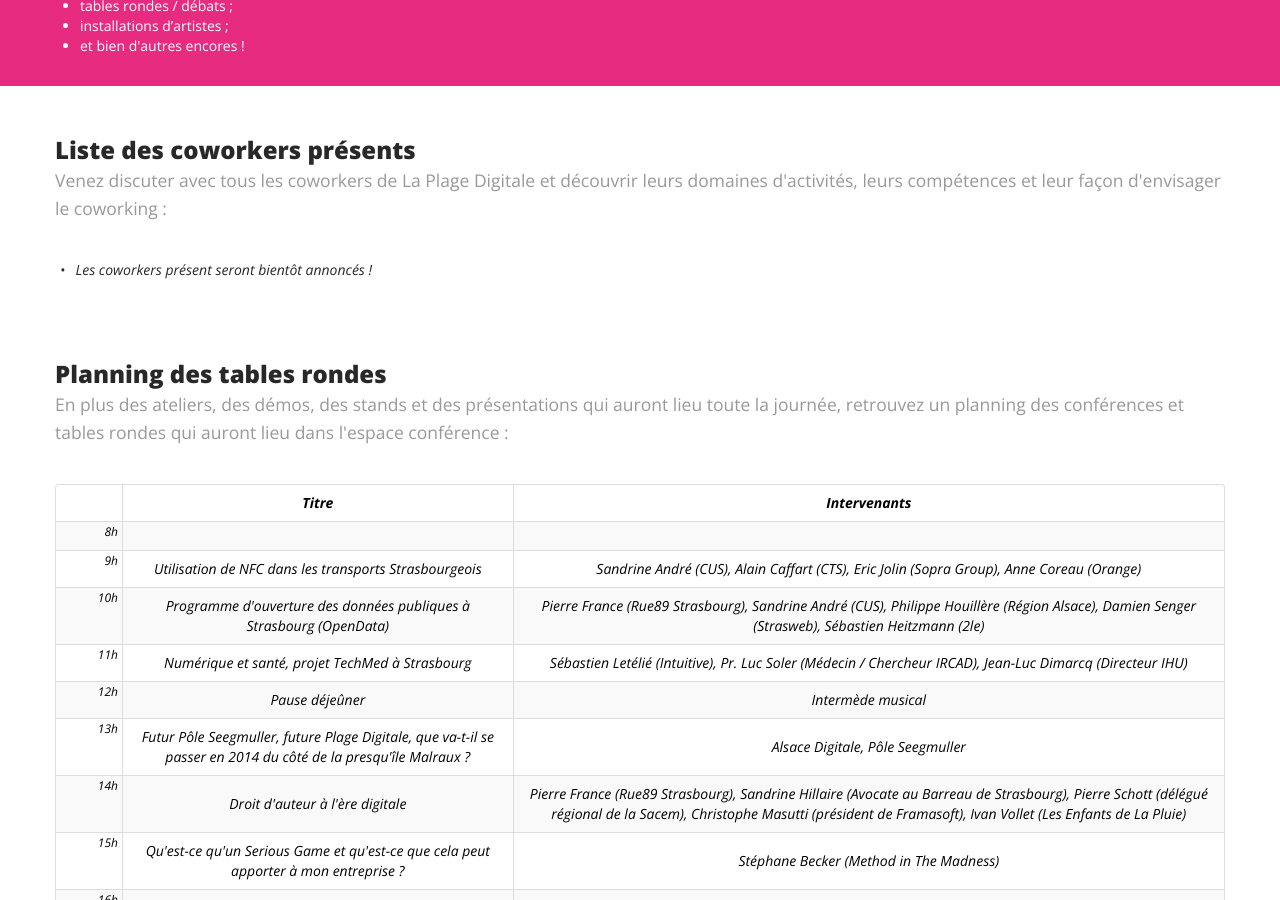
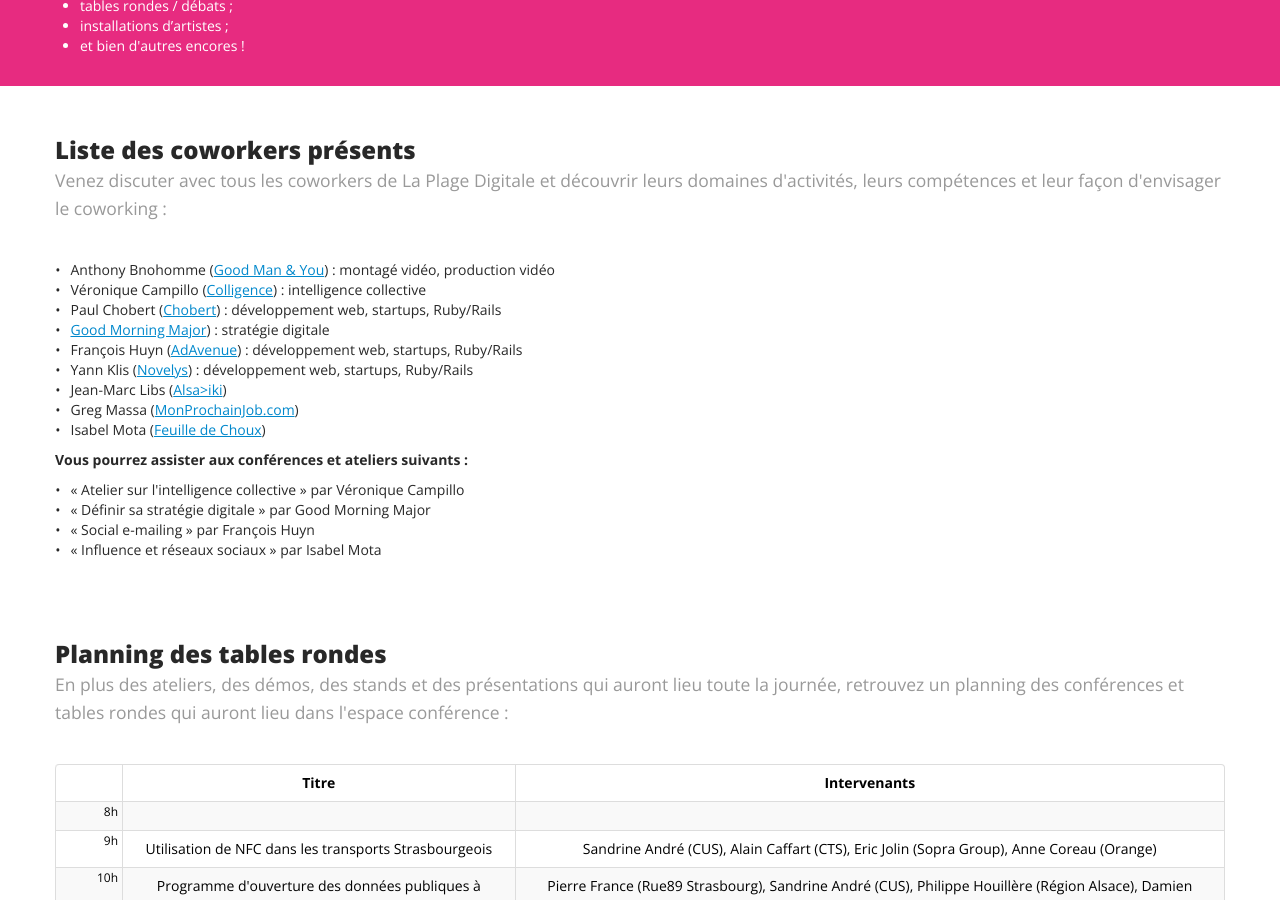
Before and after one commit to AlsaceDigitale/edgefest, a Jekyll site: the page built from edgeday.html, in a window 1280 px wide and 900 px high, scrolled down 2460 px. Built offline with Jekyll 4.4.1, drawn with Linux system fonts in a browser that asks for light colours; some web fonts are replaced.

Commit message:
added ateliers

```diff
--- a/_includes/edgeday.html
+++ b/_includes/edgeday.html
@@ -49,10 +49,25 @@
   <div class="container">
     <div class="row">
       <div class="span12">
-        <ul class="inline dotted">
-          <!--<li>Yann Klis (<a href="http://www.novelys.com">Novelys</a>) : développement web, startups, Ruby/Rails</li>
-          <li>John Doe (<a href="http://www.google.fr">Google</a>) : Fab Lab, geek, stuff</li>-->
-          <li><em>Les coworkers présent seront bientôt annoncés !<em></li>
+        <ul class="unstyled dotted">
+          <li>Anthony Bnohomme (<a href="http://www.goodmandyou.com/">Good Man & You</a>) : montagé vidéo, production vidéo</li>
+          <li>Véronique Campillo (<a href="http://www.colligence.com/">Colligence</a>) : intelligence collective</li>
+          <li>Paul Chobert (<a href="http://www.chobert.fr">Chobert</a>) : développement web, startups, Ruby/Rails</li>
+          <li><a href="http://goodmorningmajor.com/">Good Morning Major</a>) : stratégie digitale</li>
+          <li>François Huyn (<a href="http://www.ad-avenue.fr">AdAvenue</a>) : développement web, startups, Ruby/Rails</li>
+          <li>Yann Klis (<a href="http://www.novelys.com">Novelys</a>) : développement web, startups, Ruby/Rails</li>
+          <li>Jean-Marc Libs (<a href="http://www.alsawiki.com">Alsa>iki</a>)</li>
+          <li>Greg Massa (<a href="http://www.monprochain.com">MonProchainJob.com</a>)</li>
+          <li>Isabel Mota (<a href="http://www.feuilledechoux.fr">Feuille de Choux</a>)</li>
+        </ul>
+      </div>
+      <div class="span12">
+        <p><strong>Vous pourrez assister aux conférences et ateliers suivants :</strong></p>
+        <ul class="unstyled dotted">
+          <li>« Atelier sur l'intelligence collective » par Véronique Campillo</li>
+          <li>« Définir sa stratégie digitale » par Good Morning Major</li>
+          <li>« Social e-mailing » par François Huyn</li>
+          <li>« Influence et réseaux sociaux » par Isabel Mota</li>
         </ul>
       </div>
     </div>
```
